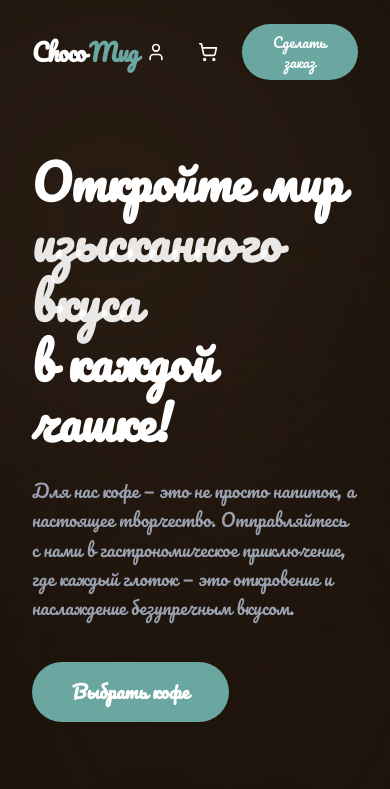
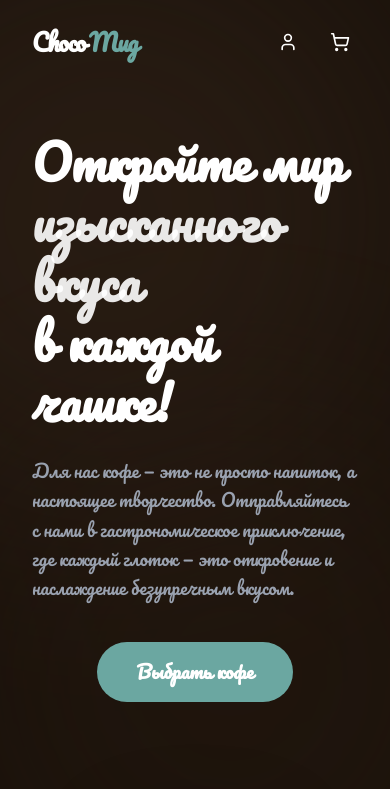
Before and after one commit to seijileroux/choco-mug, a Next.js app: page / in a window 390 px wide. Shown: the top 789 px of the page. Built offline with nearby package versions, Linux system fonts and the light colour scheme.

Commit message:
Make adjustments for small screens

```diff
--- a/components/Header.tsx
+++ b/components/Header.tsx
@@ -37,7 +37,7 @@ export default function Header() {
           <ShoppingCart size={20} />
           {/* <span className="absolute top-1 right-1 w-2 h-2 bg-[#6BA7A1] rounded-full" /> */}
         </button>
-        <button className="bg-[#6BA7A1] text-white px-5 py-2 rounded-full text-sm font-medium hover:bg-[#5a8d88] transition-all">
+        <button className="bg-[#6BA7A1] text-white px-5 py-2 rounded-full hidden md:flex md:text-sm font-medium hover:bg-[#5a8d88] transition-all">
           Сделать заказ
         </button>
       </div>
--- a/components/HeroSection.tsx
+++ b/components/HeroSection.tsx
@@ -1,22 +1,27 @@
-import Image from 'next/image'
-import Cappuccino from "@/img/cappuccino.png"
-import Mocha from "@/img/mocha.png"
+import Image from "next/image";
+import Cappuccino from "@/img/cappuccino.png";
+import Mocha from "@/img/mocha.png";
 
 export default function HeroSection() {
   return (
     <div className="grid grid-cols-1 lg:grid-cols-2 gap-12 items-center">
       <div className="max-w-xl">
         <h1 className="text-5xl md:text-6xl font-black leading-tight mb-6">
-          Откройте мир<br />
-          <span className="text-white/90">изысканного вкуса</span><br />
-          в каждой чашке!
+          Откройте мир
+          <br />
+          <span className="text-white/90">изысканного вкуса</span>
+          <br />в каждой чашке!
         </h1>
         <p className="text-gray-400 text-lg mb-10 leading-relaxed">
-          Для нас кофе — это не просто напиток, а настоящее творчество. Отправляйтесь с нами в гастрономическое приключение, где каждый глоток — это откровение и наслаждение безупречным вкусом.
+          Для нас кофе — это не просто напиток, а настоящее творчество.
+          Отправляйтесь с нами в гастрономическое приключение, где каждый глоток
+          — это откровение и наслаждение безупречным вкусом.
         </p>
-        <button className="bg-[#6BA7A1] text-white px-10 py-4 rounded-full text-lg font-bold hover:shadow-[0_0_20px_rgba(107,167,161,0.4)] transition-all">
-          Выбрать кофе
-        </button>
+        <div className="flex justify-center md:justify-start">
+          <button className="bg-[#6BA7A1] text-white px-10 py-4 rounded-full text-lg font-bold hover:shadow-[0_0_20px_rgba(107,167,161,0.4)] transition-all">
+            Выбрать кофе
+          </button>
+        </div>
       </div>
 
       <div className="relative flex justify-center">
```
